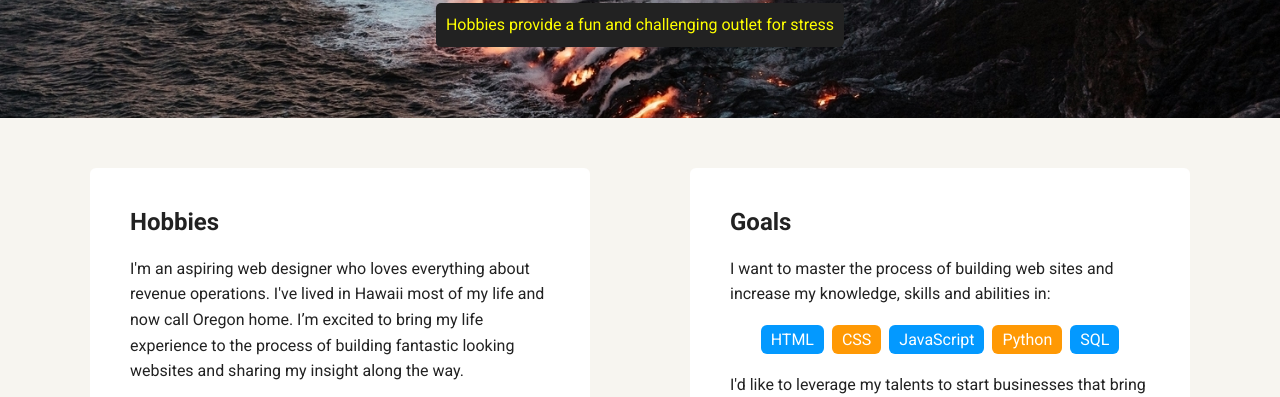
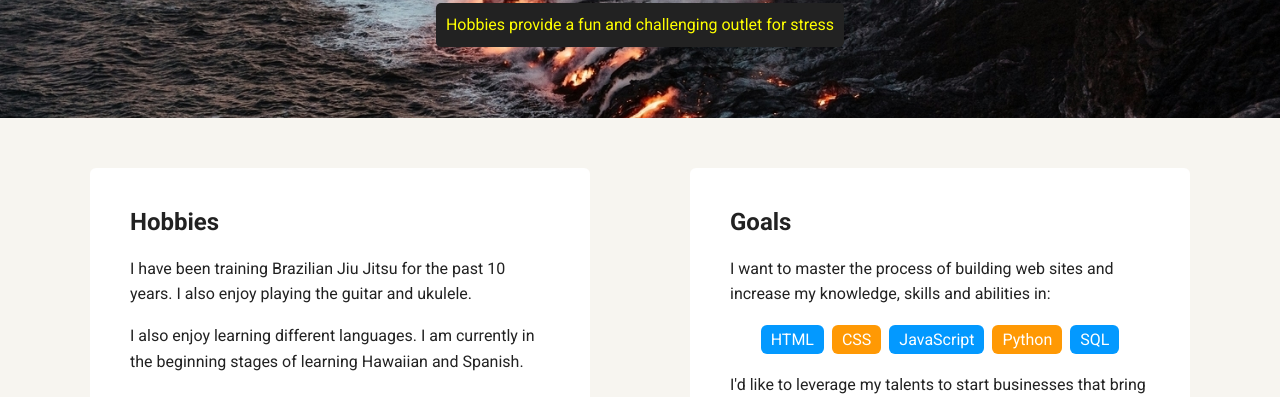
Before and after one commit to prokahyo/My-Awesome-Website, a plain HTML site: page hobbies.html in a window 1280 px wide. Shown: the part 352-749 px from the top of the page. Drawn offline with Linux system fonts and the light colour scheme; a web font is replaced by a local one.

Commit message:
Monday night updates

```diff
--- a/hobbies.html
+++ b/hobbies.html
@@ -26,8 +26,8 @@
     <main class="flex">
       <div class="card">
         <h2>Hobbies</h2>
-        <p>I&apos;m an aspiring web designer who loves everything about revenue operations. I've lived in Hawaii most of my life and now call Oregon home. I’m excited to bring my life experience to the process of building fantastic looking websites and sharing my insight along the way.</p>
-        <p>I have been in the Presales space for almost ten years and am a life-long learner who's always interested in expanding my skillset.</p>
+        <p>I have been training Brazilian Jiu Jitsu for the past 10 years. I also enjoy playing the guitar and ukulele.</p>
+        <p>I also enjoy learning different languages. I am currently in the beginning stages of learning Hawaiian and Spanish.</p>
       </div>
 
       <div class="card">
```
